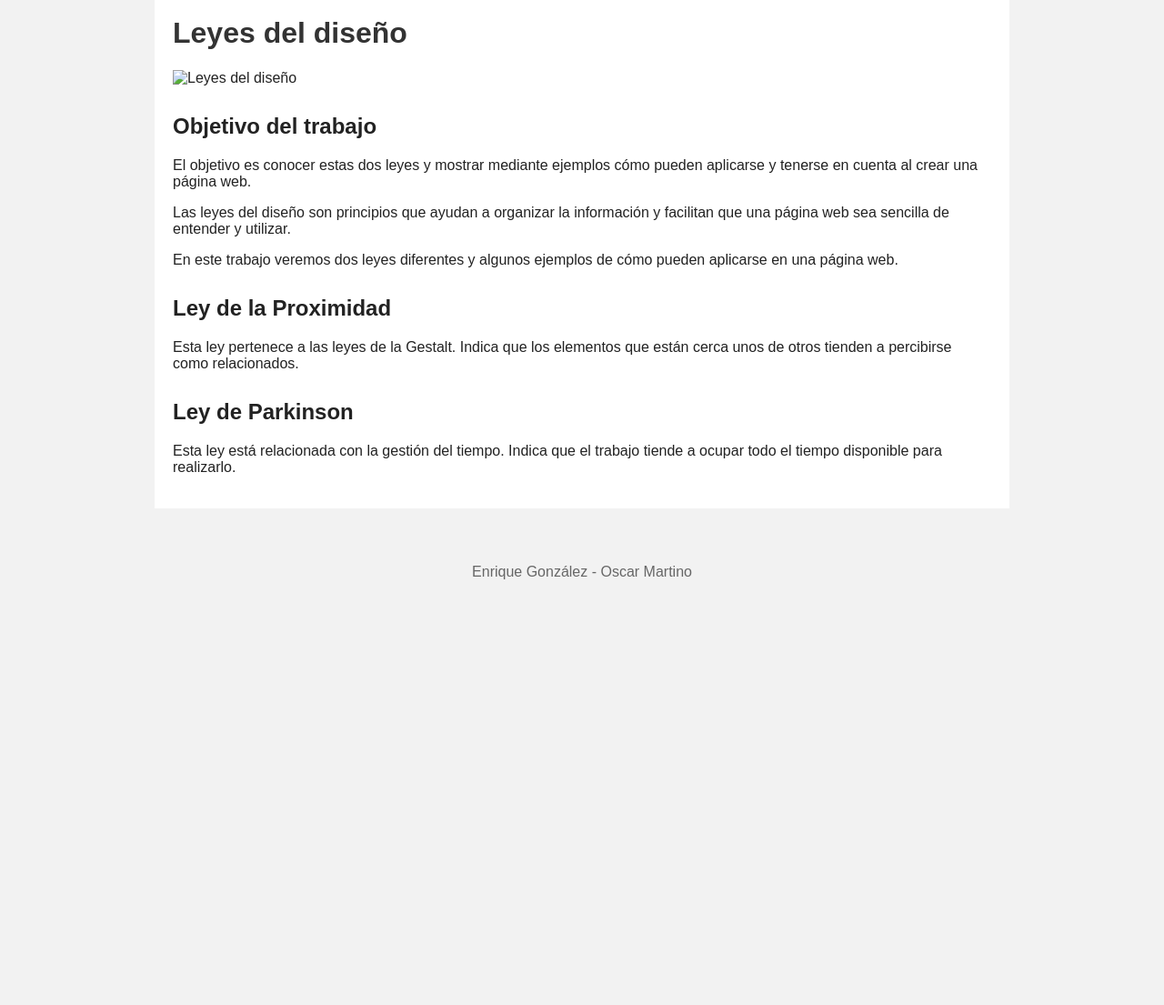
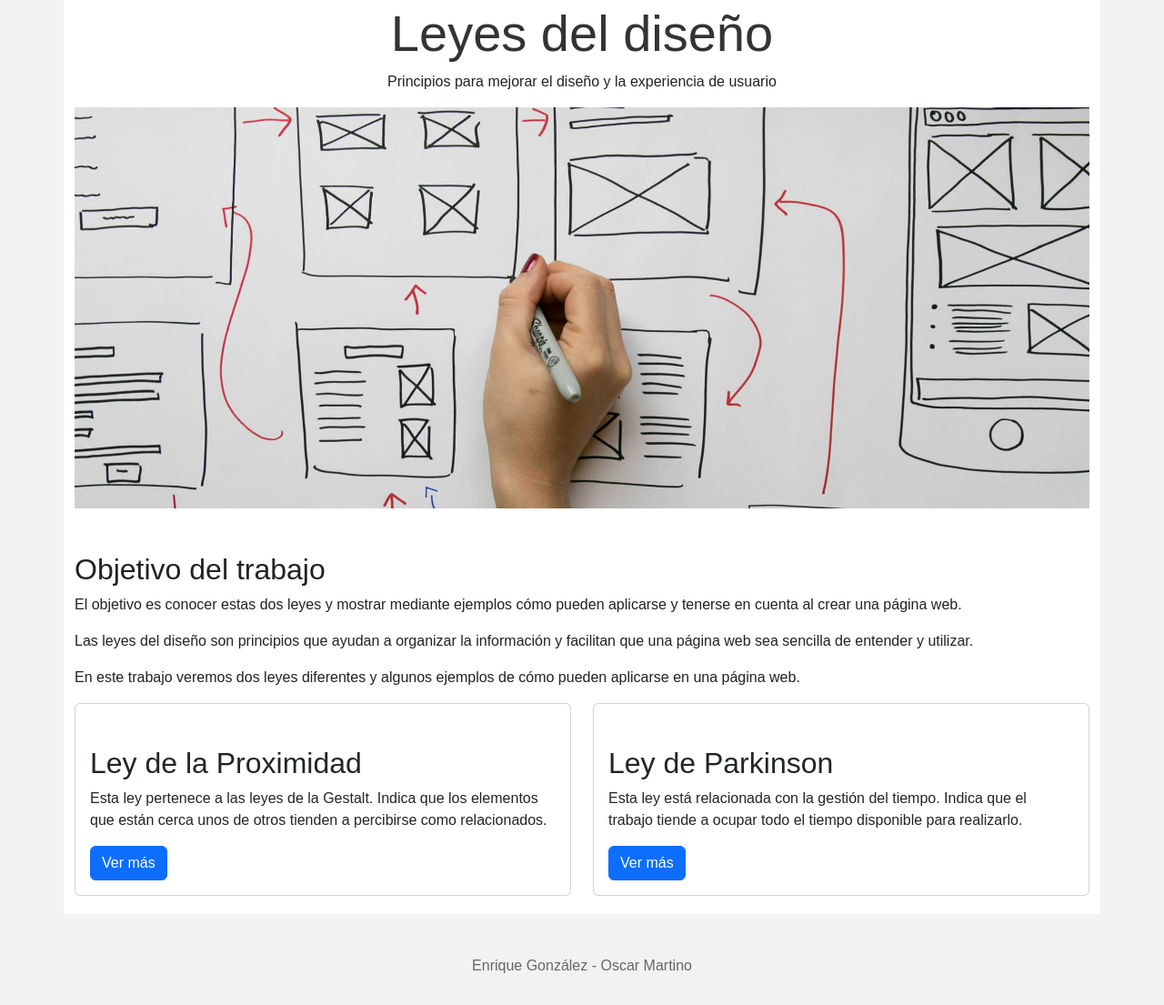
Before and after one commit to KikeeGG/Leyes, a plain HTML site: page index.html in a window 1280 px wide. Shown: the part 101-1206 px from the top of the page at 91% size. Before the commit the page ends 800 px from the top, so only its background shows below. Drawn offline with nearby package versions, Linux system fonts and the light colour scheme.

Commit message:
cambioFinal

```diff
--- a/index.html
+++ b/index.html
@@ -4,6 +4,7 @@
     <meta charset="UTF-8">
     <meta name="viewport" content="width=device-width, initial-scale=1.0">
     <title>Leyes del diseño</title>
+    <link href="https://cdn.jsdelivr.net/npm/bootstrap@5.3.3/dist/css/bootstrap.min.css" rel="stylesheet">
     <link rel="stylesheet" href="style.css">
 </head>
 
@@ -15,12 +16,15 @@
     <a href="parkinson.html">Ley de Parkinson</a>
 </nav>
 
-<main>
-
-    <h1>Leyes del diseño</h1>
-
-    <img class="imagen-inicio" src="leyes.jpg" alt="Leyes del diseño">
-
+<main class="container">
+    <div class="text-center">
+        <h1 class="display-4">Leyes del diseño</h1>
+        <p>Principios para mejorar el diseño y la experiencia de usuario</p>
+    </div>
+    <div class="text-center mb-5">
+        <img class="img-fluid" src="img/ux-ui-design.jpg" alt="Leyes del diseño">
+    </div>
+    <section>
         <h2>Objetivo del trabajo</h2>
         <p>
             El objetivo es conocer estas dos leyes y mostrar mediante
@@ -32,28 +36,41 @@
             la información y facilitan que una página web sea sencilla
             de entender y utilizar.
         </p>
-
         <p>
             En este trabajo veremos dos leyes diferentes y algunos
             ejemplos de cómo pueden aplicarse en una página web.
         </p>
-
-    <h2>Ley de la Proximidad</h2>
-
+    </section>
+    <div class="row">
+        <div class="col-12 col-sm-6">
+            <div class="card">
+                <div class="card-body">
+                    <h2 class="card-title">Ley de la Proximidad</h2>
                     <p>
-        Esta ley pertenece a las leyes de la Gestalt. Indica que
-        los elementos que están cerca unos de otros tienden a
-        percibirse como relacionados.
+                        Esta ley pertenece a las leyes de la Gestalt.
+                        Indica que los elementos que están cerca unos
+                        de otros tienden a percibirse como relacionados.
                     </p>
-
-    <h2>Ley de Parkinson</h2>
-
+                    <a href="proximidad.html" class="btn btn-primary">Ver más</a>
+                </div>
+            </div>
+        </div>
+        <div class="col-12 col-sm-6">
+            <div class="card">
+                <div class="card-body">
+                    <h2 class="card-title">
+                        Ley de Parkinson
+                    </h2>
                     <p>
-        Esta ley está relacionada con la gestión del tiempo.
-        Indica que el trabajo tiende a ocupar todo el tiempo
-        disponible para realizarlo.
+                        Esta ley está relacionada con la gestión del
+                        tiempo. Indica que el trabajo tiende a ocupar
+                        todo el tiempo disponible para realizarlo.
                     </p>
-
+                    <a href="parkinson.html" class="btn btn-primary">Ver más</a>
+                </div>
+            </div>
+        </div>
+    </div>
 </main>
 
 </body>
```
Also changed, not shown: img/ux-ui-design.jpg (added). Lines whose indentation alone changed are shown as unchanged.
